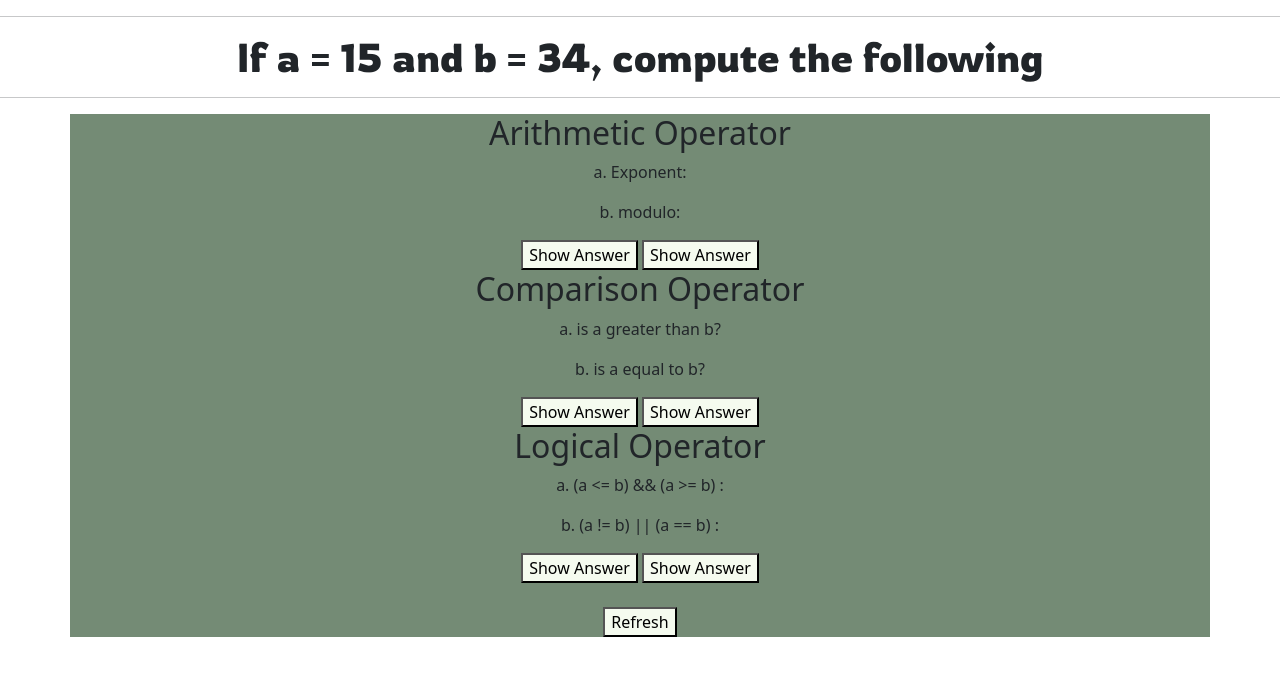
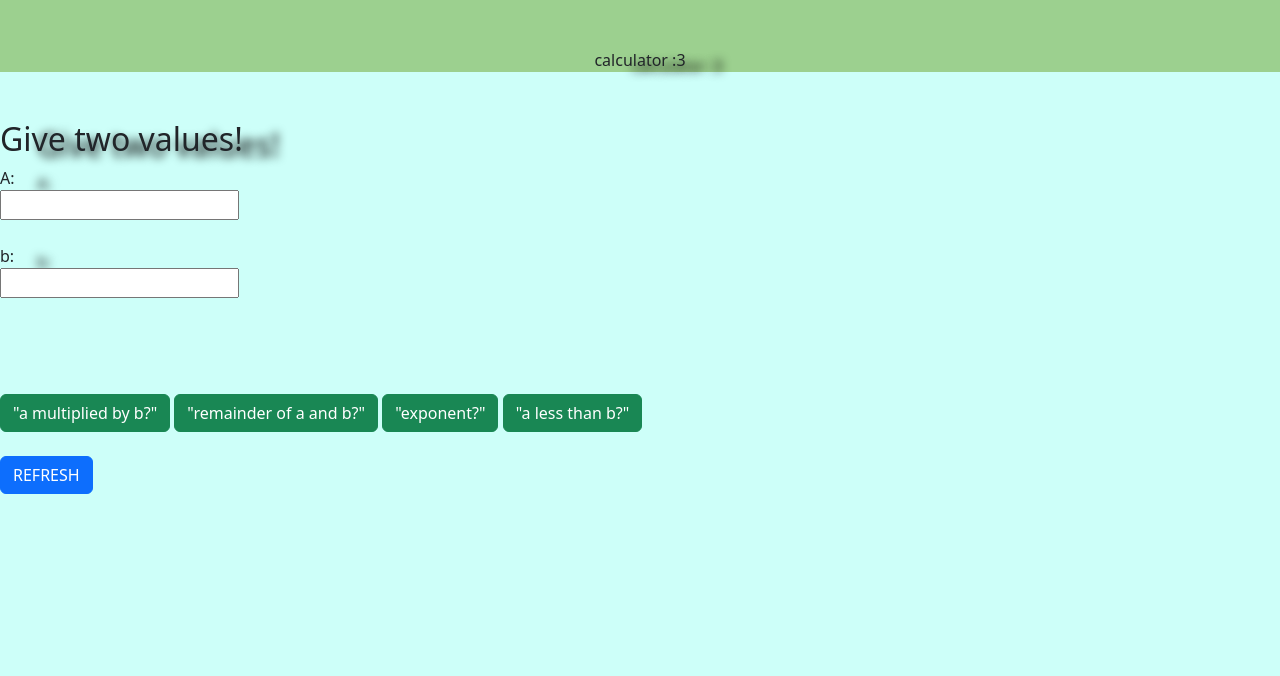
Before and after one commit to TCoeli-9E/Q3QUIZ1COELI, a plain HTML site: page index.html in a window 1280 px wide. Drawn offline with nearby package versions, Linux system fonts and the light colour scheme.

Commit message:
Add files via upload

```diff
--- a/index.html
+++ b/index.html
@@ -3,40 +3,71 @@
 <head>
     <meta charset="utf-8">
     <meta name="viewport" content="width=device-width, initial-scale=1">
-	<link rel="stylesheet" type="text/css" href="style.css">
+    <title>sw2 :(</title>
     <link href="https://cdn.jsdelivr.net/npm/bootstrap@5.3.3/dist/css/bootstrap.min.css" rel="stylesheet" integrity="sha384-QWTKZyjpPEjISv5WaRU9OFeRpok6YctnYmDr5pNlyT2bRjXh0JMhjY6hW+ALEwIH" crossorigin="anonymous">
     <script src="https://cdn.jsdelivr.net/npm/bootstrap@5.3.3/dist/js/bootstrap.bundle.min.js" integrity="sha384-YvpcrYf0tY3lHB60NNkmXc5s9fDVZLESaAA55NDzOxhy9GkcIdslK1eN7N6jIeHz" crossorigin="anonymous"></script>
-    <link rel="preconnect" href="https://fonts.googleapis.com">
-    <link rel="preconnect" href="https://fonts.gstatic.com" crossorigin>
-    <link href="https://fonts.googleapis.com/css2?family=Rowdies:wght@300;400;700&display=swap" rel="stylesheet">
-	<title></title>
+    <link rel="stylesheet" type="text/css" href="style.css">
 </head>
 	<body>
-    <hr>
-	   <h1 class="rowdies-regular">If a = 15 and b = 34, compute the following</h1>
-    <hr>
-        <div class="container">
-            <h2>Arithmetic Operator</h2>
-      		    <p>a. Exponent: <span id="exponent" class="answer"></span></p>
-     	      	<p>b. modulo: <span id="modulo" class="answer"></span></p>
-       	            <button onclick="document.getElementById('expo').innerText = 15 ** 34; document.getElementById('expo').style.display = 'inline';">Show Answer</button>
-                    <button onclick="document.getElementById('Mod').innerText = 15 % 34; document.getElementById('Mod').style.display = 'inline';">Show Answer</button>
+		<div class="home">
+			<center>
+    <br/><br/>
+    <p>calculator :3</p>
+    </div>
+    <form class="form mt-5">
 
-            <h2>Comparison Operator</h2>
-       		    <p>a. is a greater than b? <span id="great" class="answer"></span></p>
-       		    <p>b. is a equal to b? <span id="equal" class="answer"></span></p>
-        		      <button onclick="document.getElementById('great').innerText = 15 > 34; document.getElementById('great').style.display = 'inline';">Show Answer</button>
-        		      <button onclick="document.getElementById('equal').innerText = 15 === 34; document.getElementById('equal').style.display = 'inline';">Show Answer</button>
-
-            <h2>Logical Operator</h2>
-            	<p>a. (a <= b) && (a >= b) : <span id="Logica1" class="answer"></span></p>
-            	<p>b. (a != b) || (a == b) : <span id="Logica2" class="answer"></span></p>
-        	       	<button onclick="document.getElementById('Logica1').innerText = (15 <= 34) && (15 >= 34); document.getElementById('Logica1').style.display = 'inline';">Show Answer
+	<h2>Give two values!</h2>
+        <label>A:</label>
+        <br/>
+        	<input type="text" id="A-value" name="A">
+        <br/><br/>
+        	<label>b:</label>
+        <br/>
+        	<input type="text" id="B-value" name="B">
+        		<p id="remainder" class="mt-5"></p>
+        		<p id="product" class="mt-5"></p>
+        		<p id="exponent" class="mt-5"></p>
+        		<p id="compare" class="mt-5"></p>
+    </form>
+    <script type="text/javascript">
+           		function product() {
+              			var a = document.getElementById('a-value').value;
+            			var b = document.getElementById('b-value').value;
+                		var r_ans = a * b;
+                		var rr_ans = r_ans.toFixed(2);
+                document.getElementById('product').innerHTML = 'it is "a multiplied by b = ' + rr_ans + '!"';
+            }
+            	function remainder() {
+                		var a = document.getElementById('a-value').value;
+                		var b = document.getElementById('b-value').value;
+                		var r_ans = a % b;
+                		var rr_ans = r_ans.toFixed(2);
+                document.getElementById('remainder').innerHTML = 'it is "remainder of a and b = ' + rr_ans + '!"';
+             }
+             	function exponent() {
+                		var a = document.getElementById('a-value').value;
+                		var b = document.getElementById('b-value').value;
+                		var r_ans = a ** b;
+                		var rr_ans = r_ans.toFixed(2);
+                document.getElementById('exponent').innerHTML = 'it is "exponent of a and b = ' + rr_ans + '!"';
+             }
+            	function compare() {
+                		var a = document.getElementById('a-value').value;
+                		var b = document.getElementById('b-value').value;
+                		var r_ans = a < b;
+                document.getElementById('compare').innerHTML = 'it is' + r_ans + '!"';
+            }
+    </script>
+        <button type="button" onclick="product()" class="btn btn-success mt-5">"a multiplied by b?"</button>
+        <button type="button" onclick="remainder()" class="btn btn-success mt-5">"remainder of a and b?"</button>
+        <button type="button" onclick="exponent()" class="btn btn-success mt-5">"exponent?"</button>
+        <button type="button" onclick="compare()" class="btn btn-success mt-5">"a less than b?"</button>
+    <br></br>
+        <button type="button" class="btn btn-primary" onClick="window.location.reload()">
+    REFRESH
         </button>
-        	       	<button onclick="document.getElementById('Logica2').innerText = (15 != 34) || (15 == 34); document.getElementById('Logica2').style.display = 'inline';">Show Answer
-                    </button>
-        <br><br>
-        		<button onclick="location.reload();">Refresh</button>
+ </br>
+			</center>
 		</div>
 	</body>
 </html>
--- a/style.css
+++ b/style.css
@@ -1,30 +1,7 @@
 body{
-	background-color: #92AD94;
-	margin: auto;
-	font-family: "Rowdies", serif;
-	text-align: center;
-  	font-weight: 400;
-  	font-style: normal;
+    background-color:#CDFFF9 ;
+    background-size: cover;
+    text-shadow: 37px 6px 10px rgba(0,0,0,1);
 }
-
-.container{
-	margin: auto;
-	background-color: #748B75;
-	float: 30%;
-	text-align: center;
-	padding: auto;
-}
-
-button{
-	background-color: #F5FBEF;
-}
-
-h1{
-	text-align: center;
-}
-
-.rowdies-regular {
-  font-family: "Rowdies", serif;
-  font-weight: 400;
-  font-style: normal;
-}
+.home{
+    background-color: #9CD08F;
```
Lines whose indentation alone changed are shown as unchanged.
